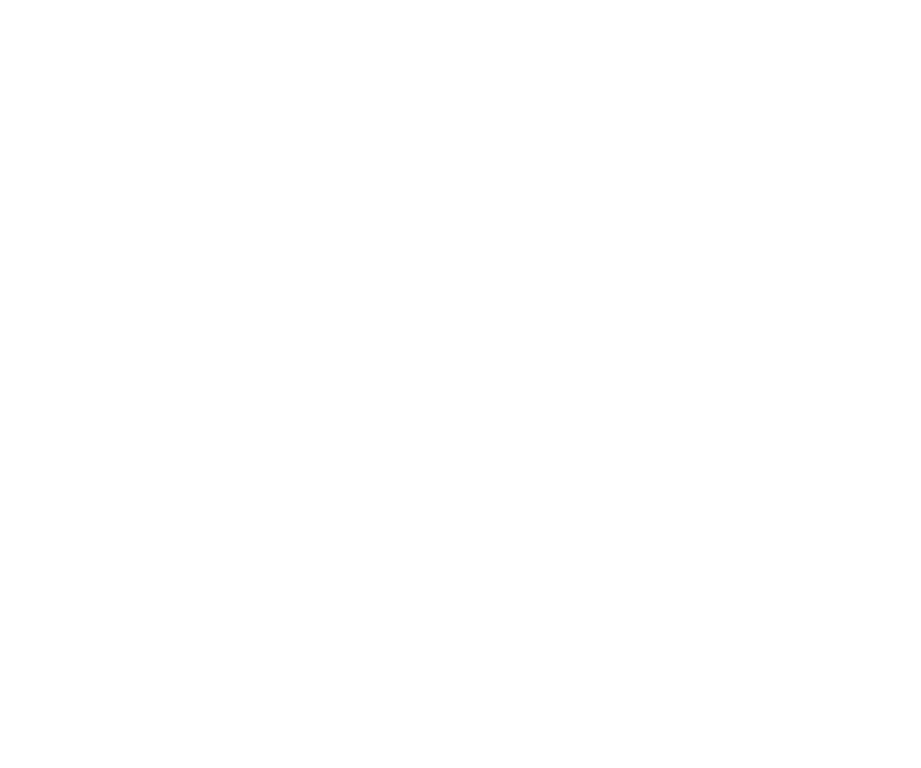
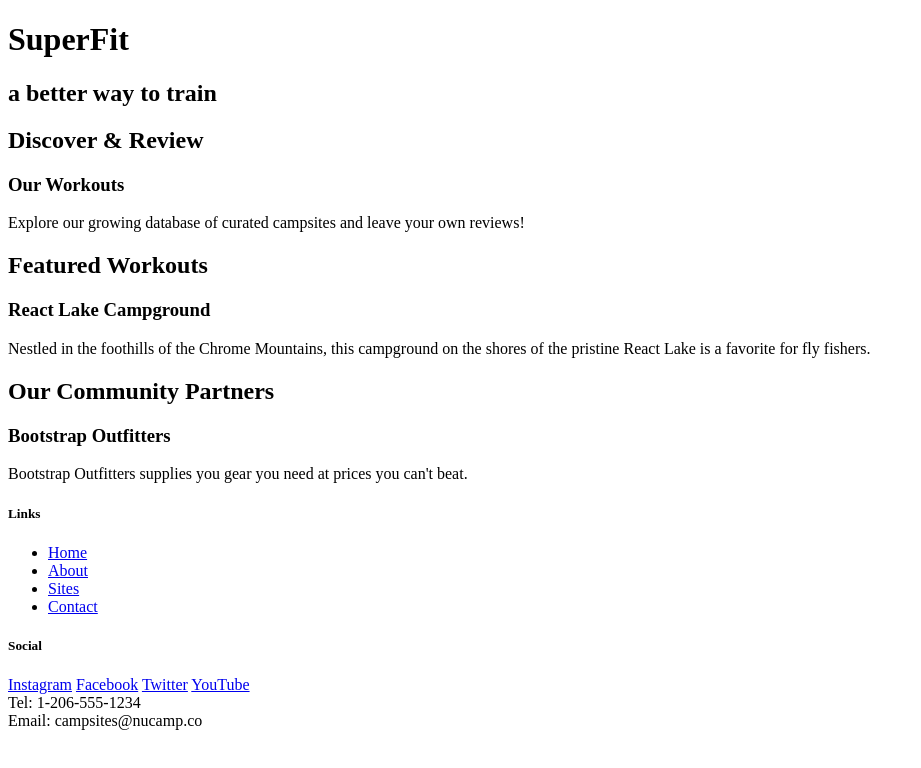
Before and after one commit to Charstec/SuperFitt, a website: page index.html in a window 1280 px wide. Shown: the whole page, without its empty margins (0-921 px from the left). Drawn offline with Linux system fonts and the light colour scheme.

Commit message:
second commit add to html

```diff
--- a/index.html
+++ b/index.html
@@ -3,9 +3,57 @@
 <head>
   <meta charset="UTF-8">
   <meta name="viewport" content="width=device-width, initial-scale=1.0">
-  <title>Document</title>
+  <title>SuperFit: Personalized Training for Peak Performance</title>
 </head>
 <body>
+  <header>
+    <div>
+        <h1>SuperFit</h1>
+        <h2>a better way to train</h2>
+    </div>
+</header>
+
+<div>
+    <h2>Discover & Review</h2>
+    <h3>Our Workouts</h3>
+    <p>Explore our growing database of curated campsites and leave your own reviews!</p>
+</div>
+
+<div>
+    <h2>Featured Workouts</h2>
+    <h3>React Lake Campground</h3>
+    <p>Nestled in the foothills of the Chrome Mountains, this campground on the shores of the pristine React Lake is a favorite for fly fishers.</p>
+</div>
+
+<div>
+    <h2>Our Community Partners</h2>
+    <h3>Bootstrap Outfitters</h3>
+    <p>Bootstrap Outfitters supplies you gear you need at prices you can't beat.</p>
+</div>
+
+<footer>
+    <div>
+        <h5>Links</h5>
+        <ul>
+            <li><a href="#">Home</a></li>
+            <li><a href="#">About</a></li>
+            <li><a href="#">Sites</a></li>
+            <li><a href="#">Contact</a></li>
+        </ul>
+    </div>
+    <div>
+        <h5>Social</h5>
+        <a href="http://instagram.com/">Instagram</a>
+        <a href="http://facebook.com/">Facebook</a>
+        <a href="http://twitter.com/">Twitter</a>
+        <a href="http://youtube.com/">YouTube</a>
+    </div>
+    <div>
+        Tel: 1-206-555-1234<br />
+        Email: campsites@nucamp.co
+    </div>
+
+    </footer>
 
 </body>
-</html></html>
+</html>
```
